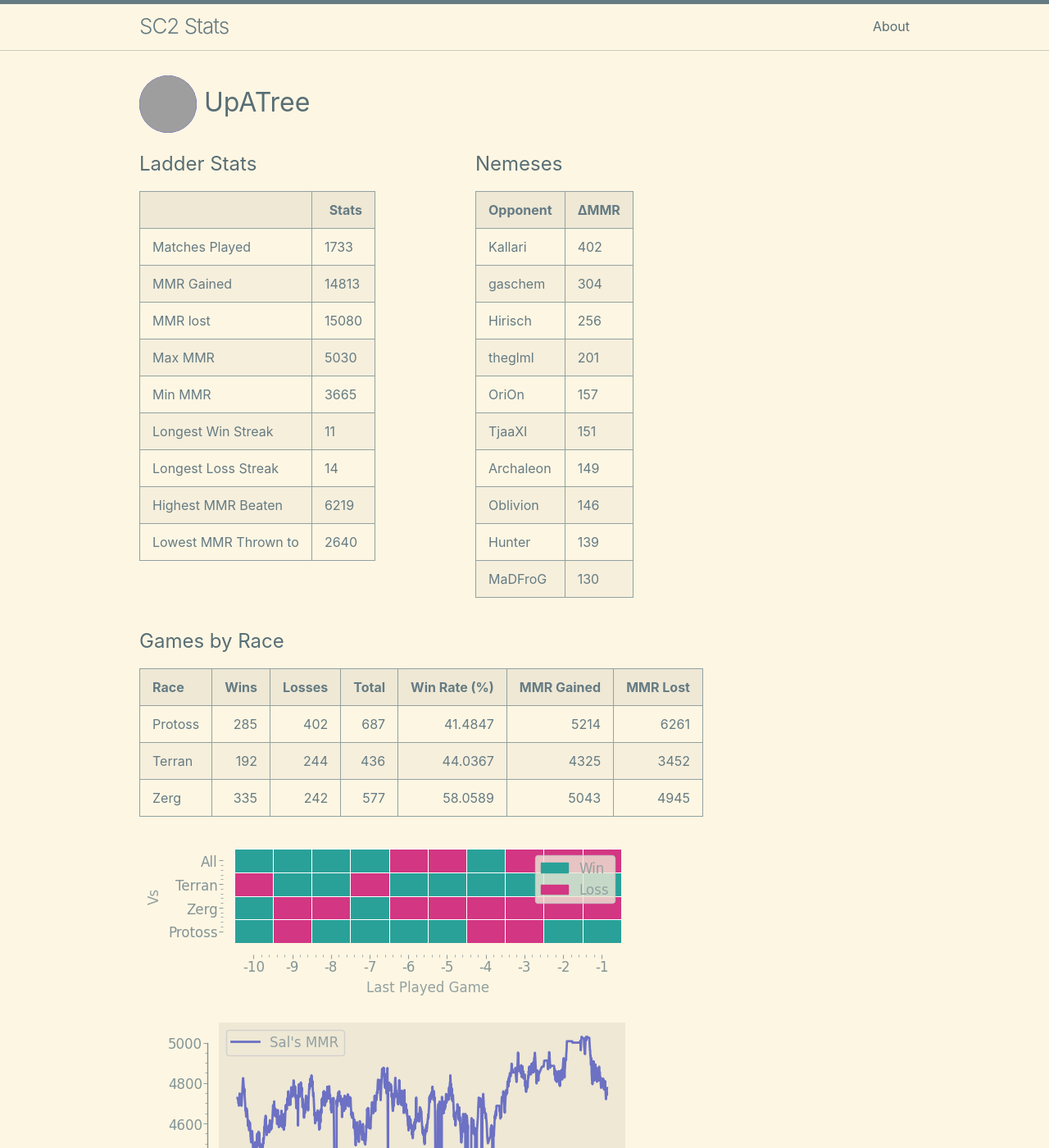
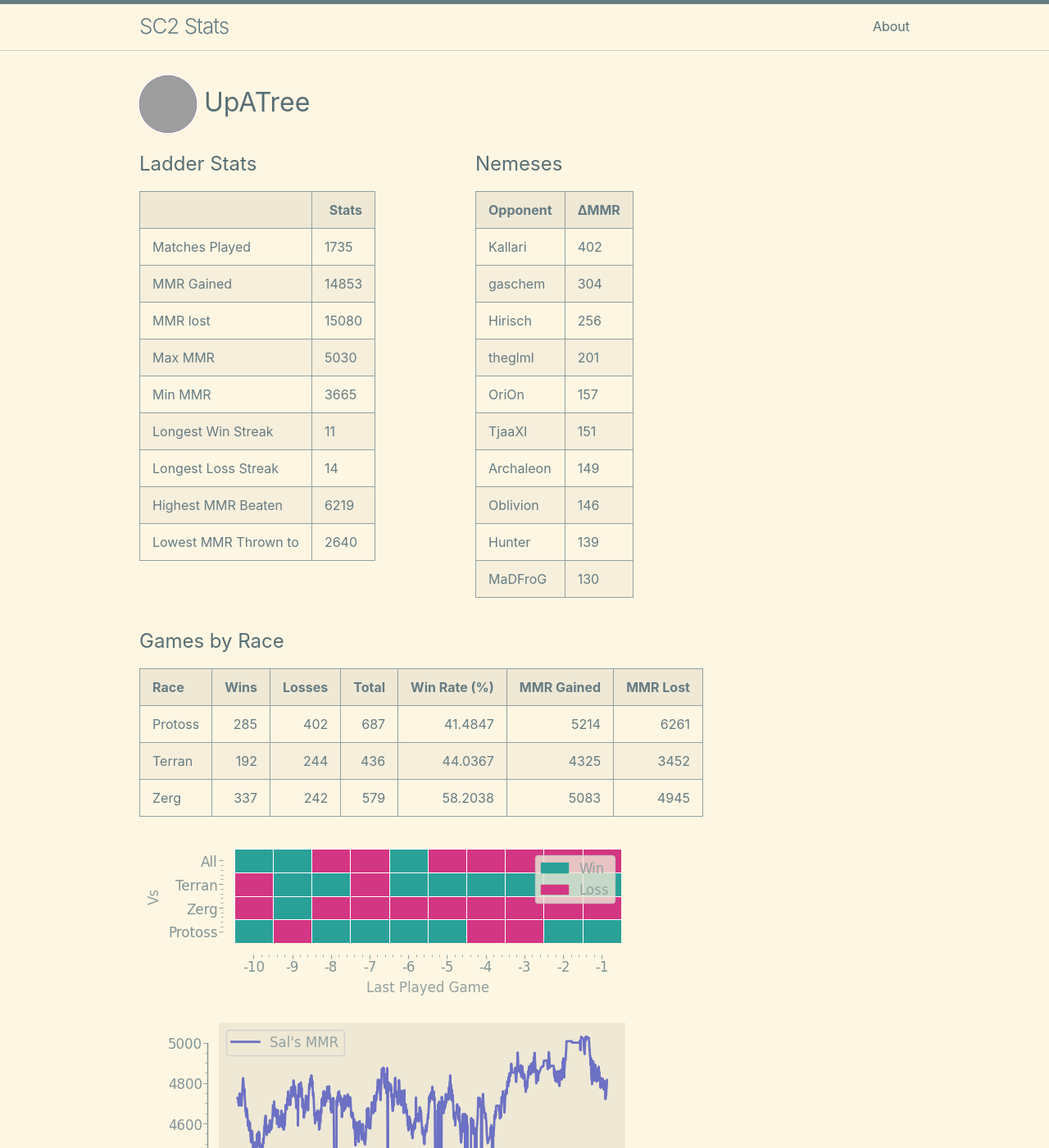
Before and after one commit to kylermurphy/UpATree, a Jekyll site: the page built from docs/index.md, in a window 1280 px wide and 1400 px high. Shown: the whole window at 82% size. Built offline with Jekyll 4.4.1, drawn with Linux system fonts in a browser that asks for light colours; grey boxes are pictures that could not be loaded.

Commit message:
running on push

```diff
--- a/docs/index.md
+++ b/docs/index.md
@@ -18,11 +18,11 @@ layout: home
   <tbody>
     <tr>
       <td>Matches Played</td>
-      <td>1733</td>
+      <td>1735</td>
     </tr>
     <tr>
       <td>MMR Gained</td>
-      <td>14813</td>
+      <td>14853</td>
     </tr>
     <tr>
       <td>MMR lost</td>
@@ -116,7 +116,7 @@ layout: home
 |:--------|-------:|---------:|--------:|---------------:|-------------:|-----------:|
 | Protoss |    285 |      402 |     687 |        41.4847 |         5214 |       6261 |
 | Terran  |    192 |      244 |     436 |        44.0367 |         4325 |       3452 |
-| Zerg    |    335 |      242 |     577 |        58.0589 |         5043 |       4945 |
+| Zerg    |    337 |      242 |     579 |        58.2038 |         5083 |       4945 |
 
 ![Games by Race](./assets/gm_hist.png)
 
--- a/log.txt
+++ b/log.txt
@@ -815,3 +815,4 @@ Writing a log file 2025-04-03 16:29:02.
 Writing a log file 2025-04-03 16:53:10.
 Writing a log file 2025-04-03 17:20:43.
 Writing a log file 2025-04-03 17:47:53.
+Writing a log file 2025-04-03 18:31:58.
```
Also changed, not shown: docs/assets/MMR.png, docs/assets/daily.png, docs/assets/gm_hist.png, docs/assets/r_wrt.png, 1 other file.
